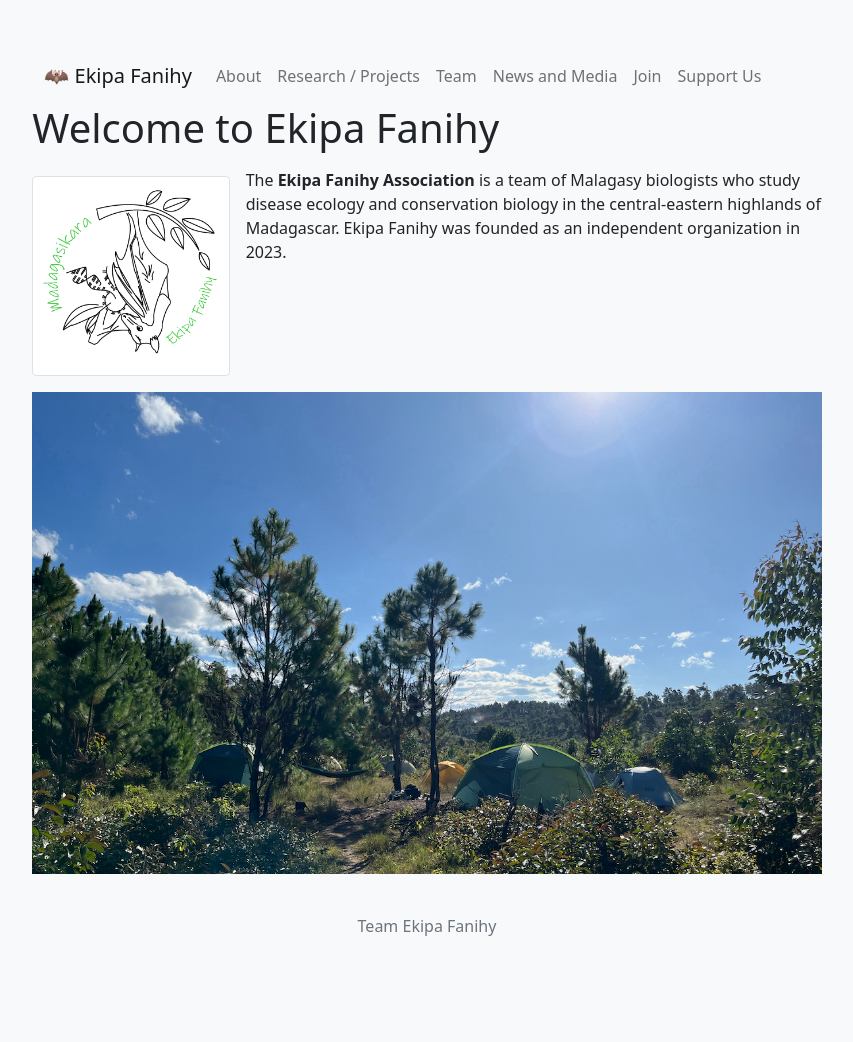
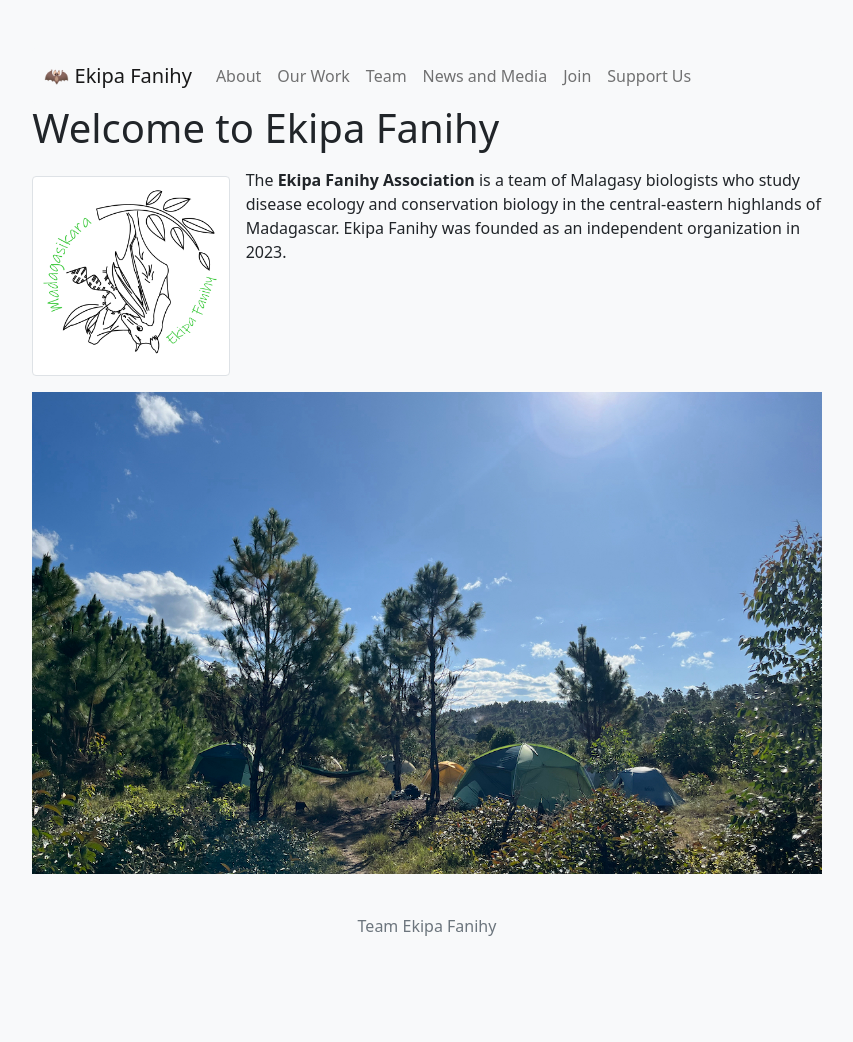
Before and after one commit to brooklabteam/www-ekipafanihy, a Jekyll site: the page built from index.md, in a window 1280 px wide. Shown: the whole page, without its empty margins (213-1066 px from the left). Built offline with Jekyll 4.4.1, drawn with Linux system fonts in a browser that asks for light colours.

Commit message:
Update header.html
Again changing research page title . . .

```diff
--- a/_includes/header.html
+++ b/_includes/header.html
@@ -9,7 +9,7 @@
 		  <div class="collapse navbar-collapse" id="navbar">
 			<ul class="navbar-nav me-auto mb-2 mb-md-0">
 			  <li class="nav-item"><a class="nav-link{% if page.title == "About" %} active{% endif %}" href="/about">About</a></li>
-			  <li class="nav-item"><a class="nav-link{% if page.title == "Our Work" %} active{% endif %}" href="/research">Research / Projects </a></li>
+			  <li class="nav-item"><a class="nav-link{% if page.title == "Our Work" %} active{% endif %}" href="/research">Our Work</a></li>
 			  <li class="nav-item"><a class="nav-link{% if page.title == "Team" %} active{% endif %}" href="/team">Team</a></li>
 			  <li class="nav-item"><a class="nav-link{% if page.title == "News and Media" %} active{% endif %}" href="/news_media">News and Media</a></li>
 			  <li class="nav-item"><a class="nav-link{% if page.title == "Join our Group!" %} active{% endif %}" href="/join">Join</a></li>
```
